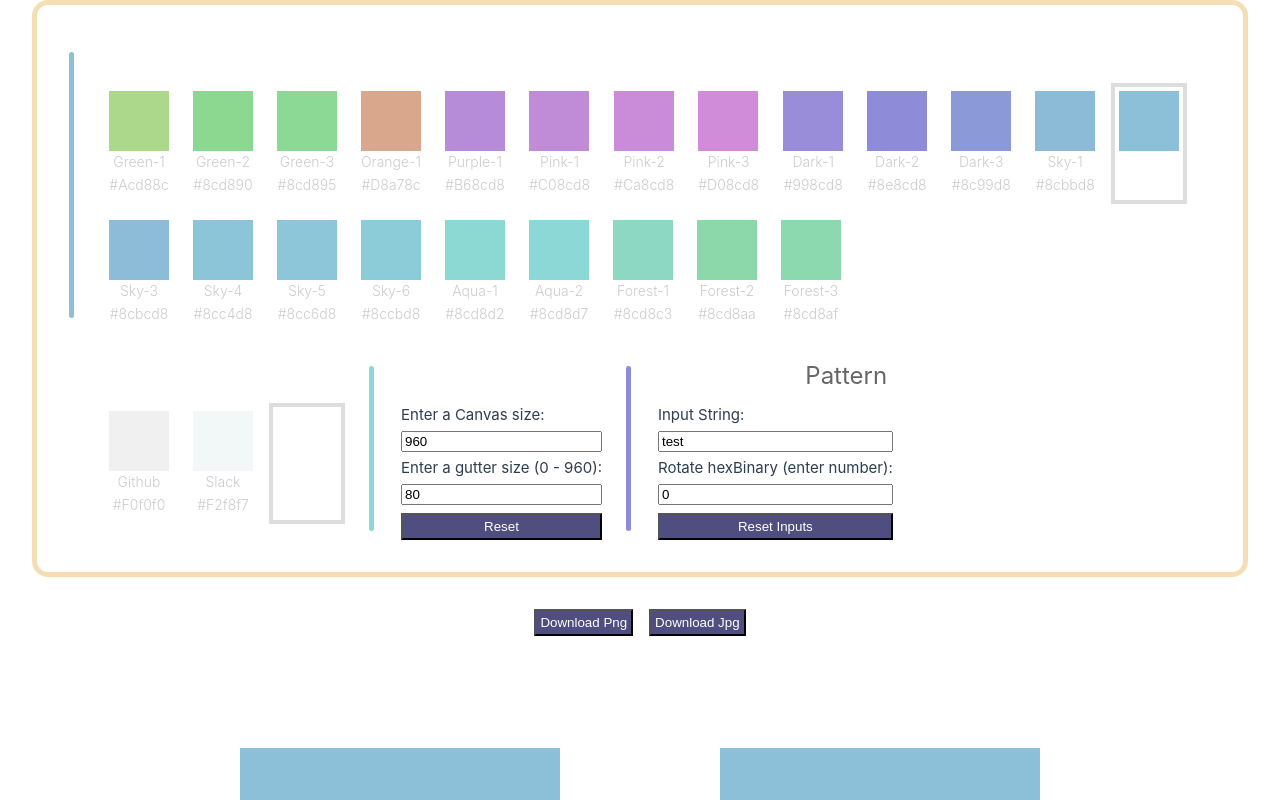
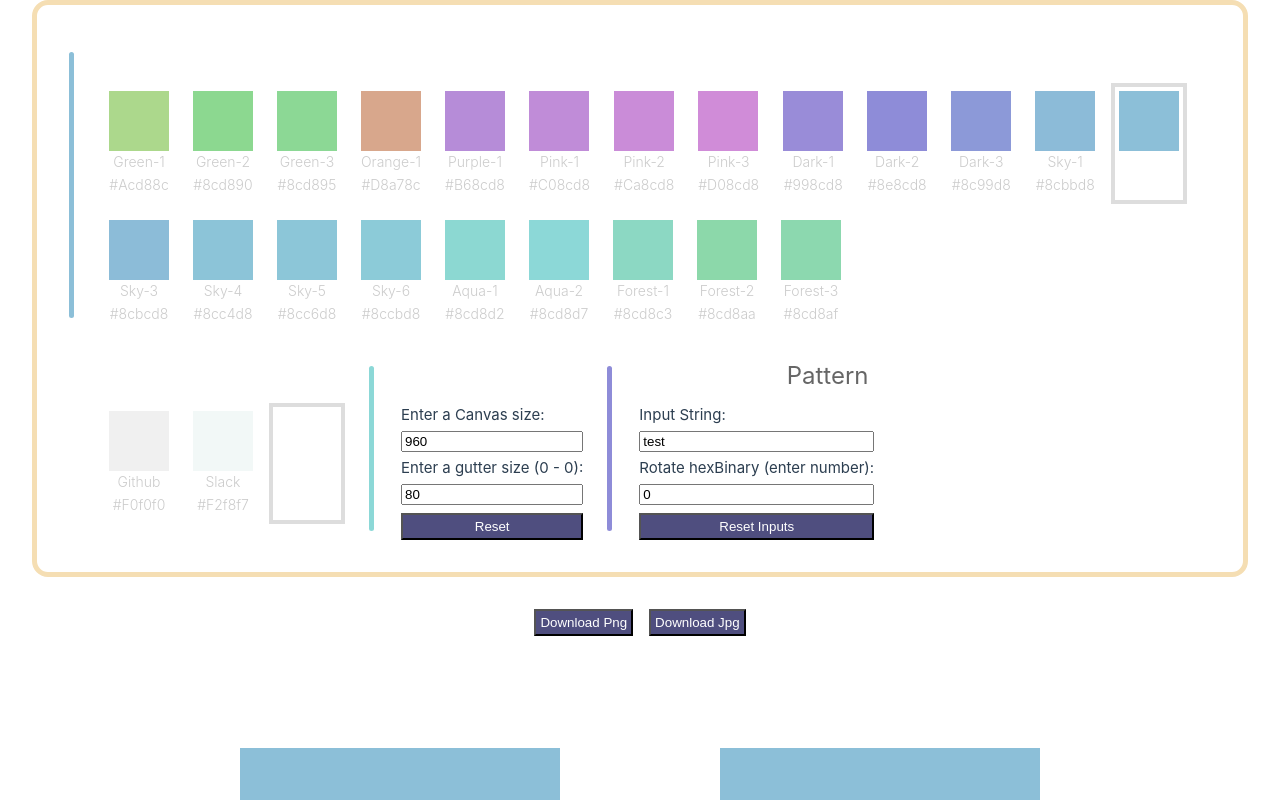
Before and after one commit to neststack/vue-identicons, a Vue app: page / in a window 1280 px wide. Shown: the top 800 px of the page. Built offline with nearby package versions, Linux system fonts and the light colour scheme.

Commit message:
feat(identicons): update allowed gutters input max

```diff
--- a/src/components/IdenticonSimple.vue
+++ b/src/components/IdenticonSimple.vue
@@ -67,6 +67,10 @@ const imageName = computed(() => {
   const fillColorName = COLORS.find((color) => color.color === fillColor.value)?.name
   const backgroundColorName = BACKGROUND_COLORS.find((color) => color.color === backgroundColor.value)?.name
   return `identicon_input-${inputString.value}_rotate-${rotateHash.value}_${fillColorName}-${backgroundColorName}_(${canvasSize.value}x${canvasSize.value})`
+})
+const allowedGutters = computed(() => {
+  if (!canvasSize.value) return 1
+  return Math.floor(canvasSize.value % 2)
 })
 
 // Methods
@@ -325,13 +329,13 @@ watch(
             step="10"
             v-model="canvasSize"
           />
-          <label for="canvasGutters">{{ `Enter a gutter size (0 - ${canvasSize}):` }}</label>
+          <label for="canvasGutters">{{ `Enter a gutter size (0 - ${allowedGutters}):` }}</label>
           <input
             type="number"
             id="canvasGutters"
             name="canvasGutters"
             min="0"
-            max="100"
+            :max="allowedGutters"
             step="1"
             v-model="canvasGutters"
           />
```
